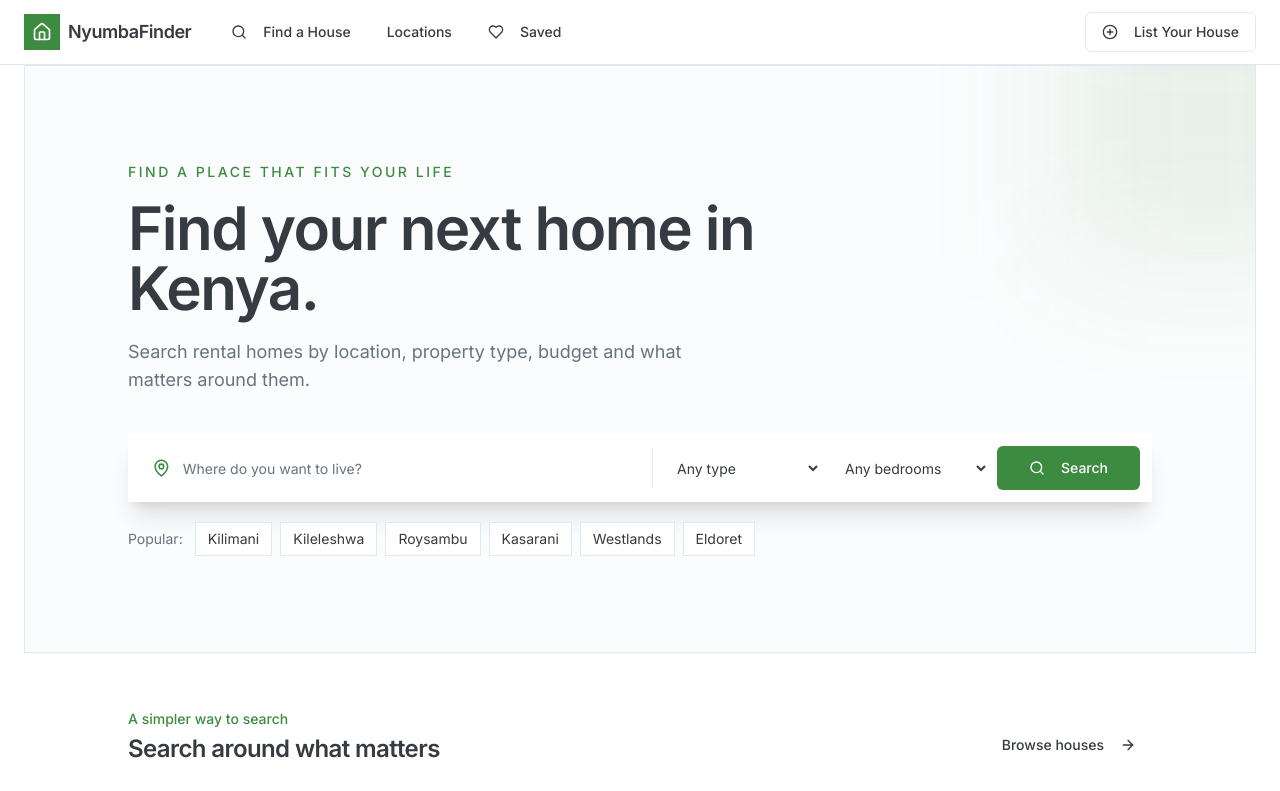
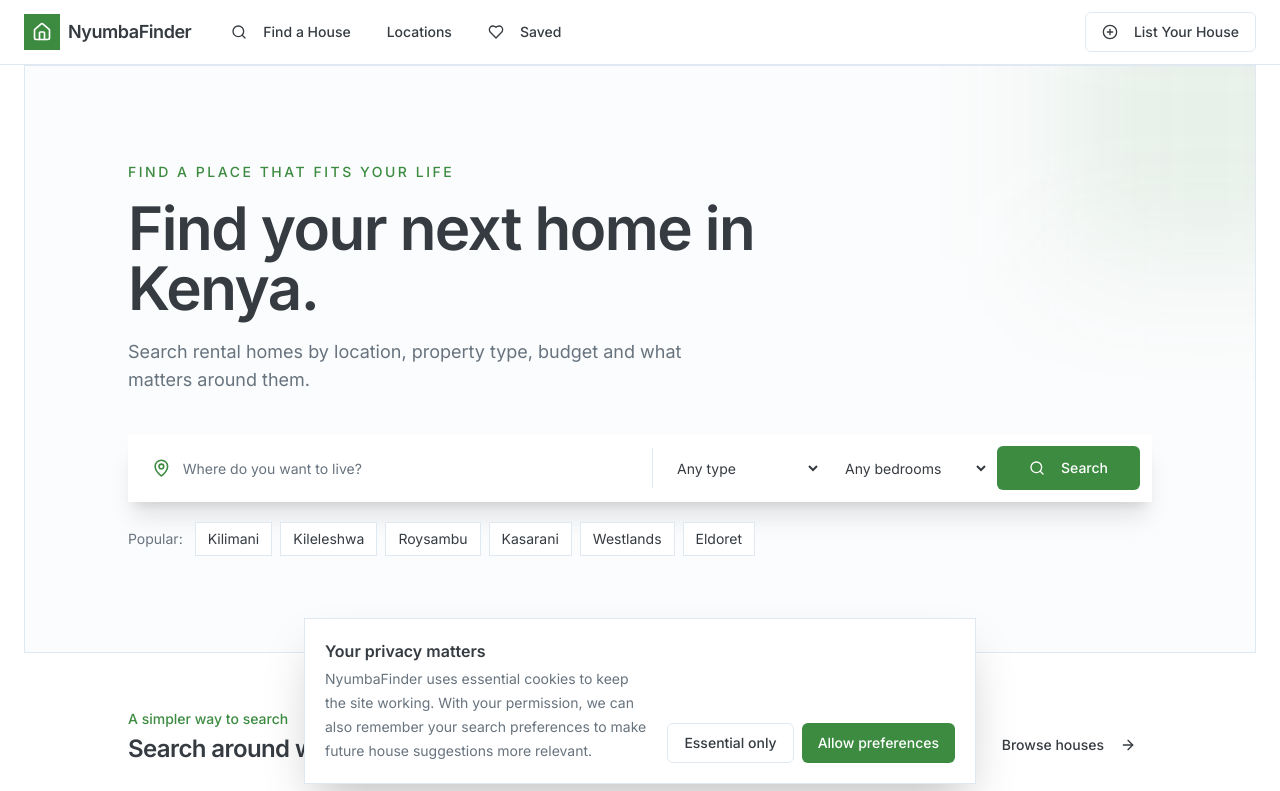
Before and after one commit to jaykurgat/Nyumba-Finder, a Next.js app: page / in a window 1280 px wide. Shown: the top 791 px of the page. Built offline with nearby package versions, Linux system fonts and the light colour scheme.

Commit message:
Mount privacy-aware cookie consent banner

```diff
--- a/src/app/layout.tsx
+++ b/src/app/layout.tsx
@@ -3,6 +3,7 @@ import { Inter } from 'next/font/google';
 import './globals.css';
 import { Header } from '@/components/layout/Header';
 import { Footer } from '@/components/layout/Footer';
+import { CookieConsentBanner } from '@/components/privacy/CookieConsentBanner';
 import { Toaster } from "@/components/ui/toaster";
 import { cn } from "@/lib/utils";
 
@@ -19,11 +20,10 @@ export default function RootLayout({ children }: Readonly<{ children: React.Reac
       <body className={cn("min-h-full font-sans antialiased", inter.variable)}>
         <div className="flex min-h-screen flex-col">
           <Header />
-          <main className="flex-1">
-            <div className="container mx-auto px-4 md:px-6">{children}</div>
-          </main>
+          <main className="flex-1"><div className="container mx-auto px-4 md:px-6">{children}</div></main>
           <Footer />
         </div>
+        <CookieConsentBanner />
         <Toaster />
       </body>
     </html>
```
